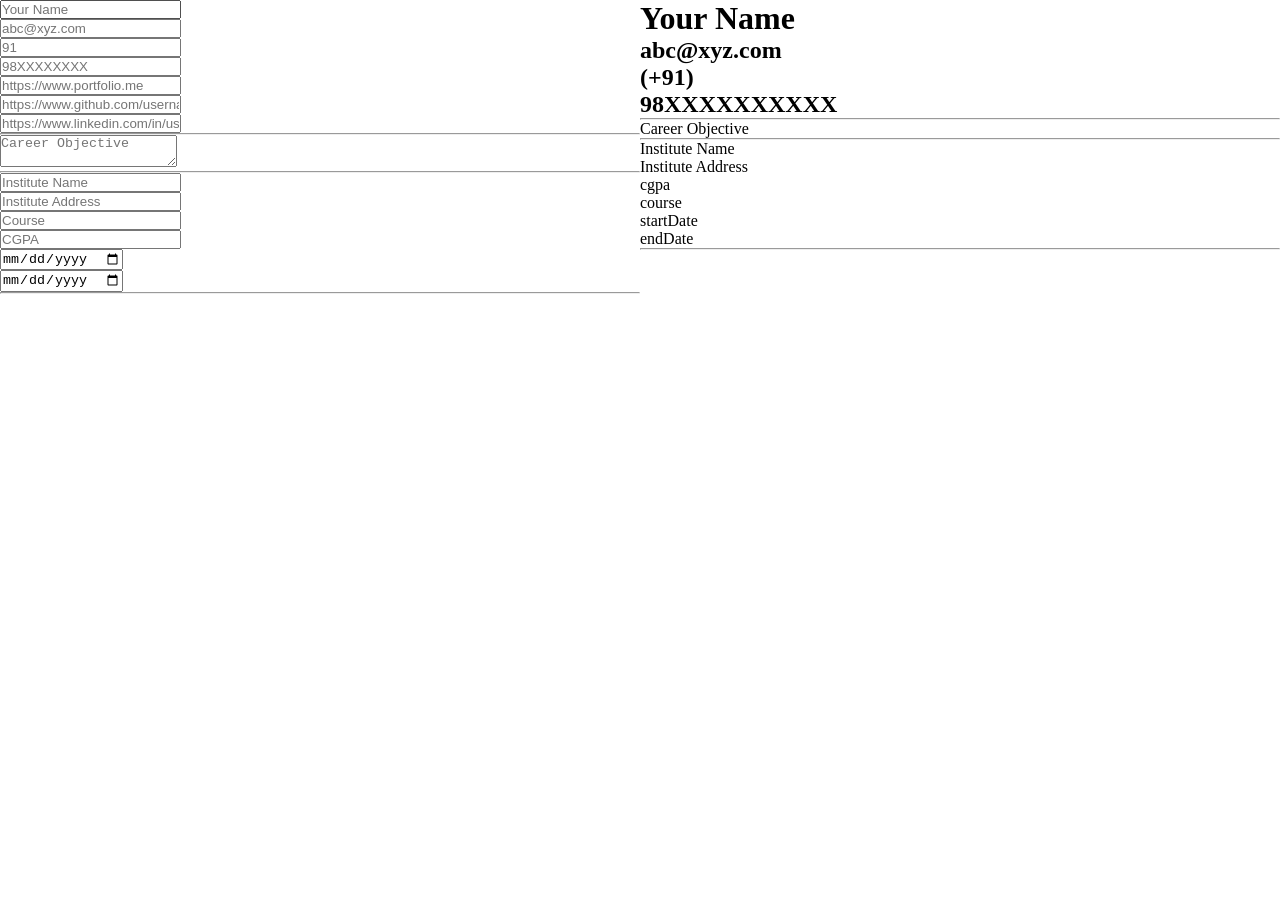
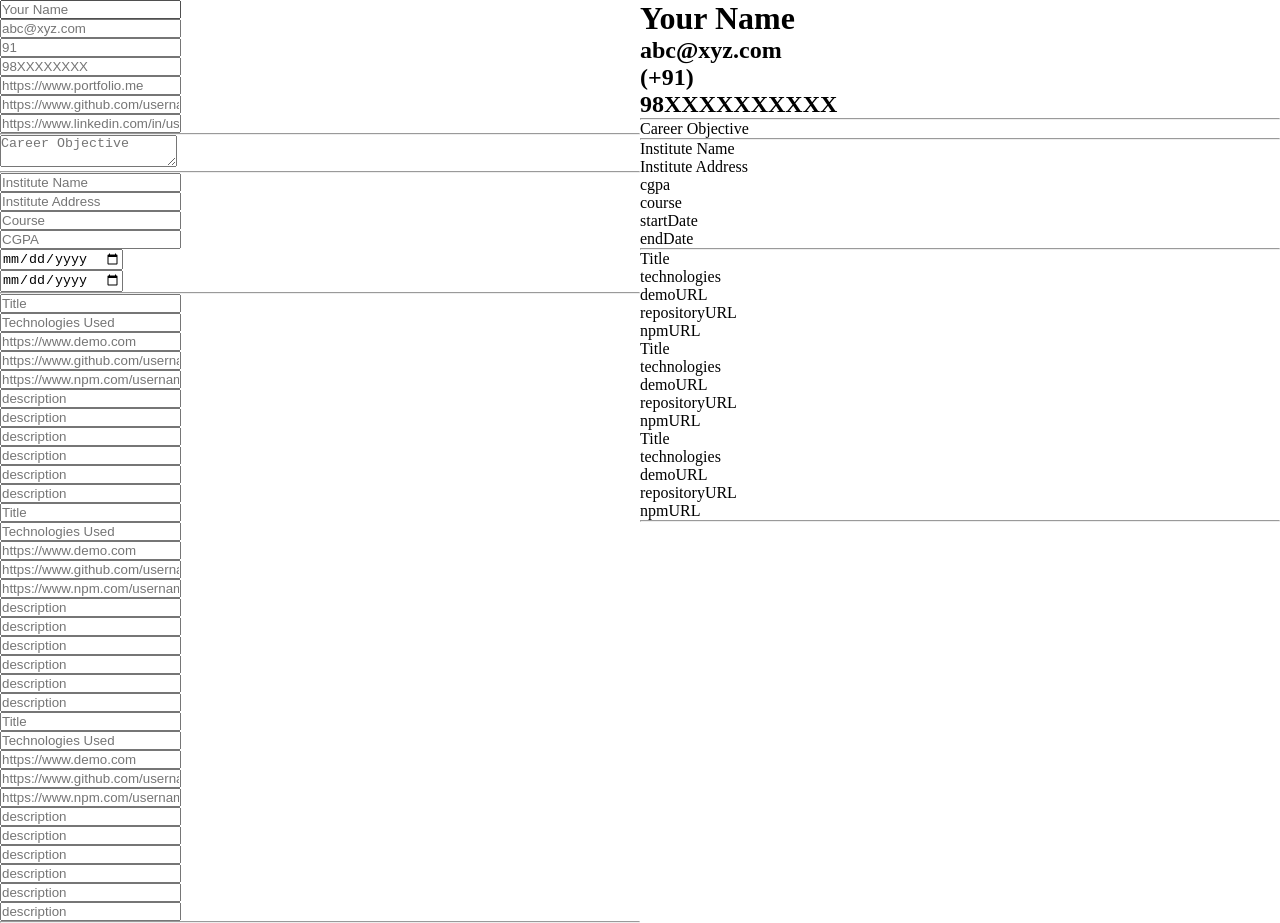
Before and after one commit to karprabha/cv-application, a React (Vite) app: page / in a window 1280 px wide. Before the commit the page ends 800 px from the top, so only its background shows below. Built offline with nearby package versions, Linux system fonts and the light colour scheme.

Commit message:
add project section

```diff
--- a/src/components/Editor.tsx
+++ b/src/components/Editor.tsx
@@ -2,6 +2,7 @@ import { useEffect, useState } from "react";
 import HeaderSection from "./editor/HeaderSectionInput";
 import IntroductionSection from "./editor/IntroductionSectionInput";
 import EducationSection from "./editor/EducationSectionInput";
+import ProjectSection from "./editor/ProjectSectionInput";
 
 type UpdateCVFunction = (key: string, value: any) => void;
 
@@ -13,12 +14,14 @@ const Editor: React.FC<EditorProps> = ({ updateCV }) => {
     const [headerSection, setHeaderSection] = useState({});
     const [introductionSection, setIntroductionSection] = useState({});
     const [educationSection, setEducationSection] = useState({});
+    const [projectSection, setProjectSection] = useState({});
 
     useEffect(() => {
         updateCV("headerSection", headerSection);
         updateCV("introductionSection", introductionSection);
         updateCV("educationSection", educationSection);
-    }, [headerSection, introductionSection, educationSection]);
+        updateCV("projectSection", projectSection);
+    }, [headerSection, introductionSection, educationSection, projectSection]);
 
     const updateHeaderSection = (key: string, value: any) => {
         setHeaderSection((prevHeaderSection) => ({
@@ -41,6 +44,13 @@ const Editor: React.FC<EditorProps> = ({ updateCV }) => {
         }));
     };
 
+    const updateProjectSection = (key: string, value: any) => {
+        setProjectSection((prevProjectSection) => ({
+            ...prevProjectSection,
+            [key]: value,
+        }));
+    };
+
     return (
         <div className="editor">
             <HeaderSection updateHeaderSection={updateHeaderSection} />
@@ -51,6 +61,8 @@ const Editor: React.FC<EditorProps> = ({ updateCV }) => {
             <hr />
             <EducationSection updateEducationSection={updateEducationSection} />
             <hr />
+            <ProjectSection updateProjectSection={updateProjectSection} />
+            <hr />
         </div>
     );
 };
--- a/src/components/Output.tsx
+++ b/src/components/Output.tsx
@@ -1,6 +1,7 @@
 import HeaderSection from "./output/HeaderSectionOutput";
 import IntroductionSection from "./output/IntroductionSectionOutput";
 import EducationSection from "./output/EducationSectionOutput";
+import ProjectSection from "./output/ProjectSectionOutput";
 
 interface CV {
     [key: string]: any;
@@ -21,6 +22,8 @@ const Output: React.FC<OutputProps> = ({ cv }) => {
             <hr />
             <EducationSection educationSection={cv.educationSection || {}} />
             <hr />
+            <ProjectSection projectSection={cv.projectSection || {}} />
+            <hr />
         </div>
     );
 };
--- /dev/null
+++ b/src/components/ProjectInput.tsx
@@ -0,0 +1,105 @@
+import { useEffect, useState } from "react";
+import Input from "./Input";
+
+type updateProjectInputFunction = (key: number, value: any) => void;
+
+interface ProjectInputProps {
+    updateProjectSection: updateProjectInputFunction;
+    projectId: number;
+}
+
+const ProjectInput: React.FC<ProjectInputProps> = ({
+    updateProjectSection,
+    projectId,
+}) => {
+    const [project, setProject] = useState({});
+
+    useEffect(() => {
+        updateProjectSection(projectId, project);
+    }, [project]);
+
+    const updateProject = (key: string, value: any) => {
+        setProject((prevProject) => ({
+            ...prevProject,
+            [key]: value,
+        }));
+    };
+
+    return (
+        <>
+            <Input
+                type="text"
+                keyName="title"
+                placeholder="Title"
+                updateParentSection={updateProject}
+            />
+
+            <Input
+                type="text"
+                keyName="technologies"
+                placeholder="Technologies Used"
+                updateParentSection={updateProject}
+            />
+
+            <Input
+                type="text"
+                keyName="demoURL"
+                placeholder="https://www.demo.com"
+                updateParentSection={updateProject}
+            />
+
+            <Input
+                type="text"
+                keyName="repositoryURL"
+                placeholder="https://www.github.com/username/projectName"
+                updateParentSection={updateProject}
+            />
+
+            <Input
+                type="text"
+                keyName="npmURL"
+                placeholder="https://www.npm.com/username/packageName"
+                updateParentSection={updateProject}
+            />
+
+            <Input
+                type="text"
+                keyName="description1"
+                placeholder="description"
+                updateParentSection={updateProject}
+            />
+            <Input
+                type="text"
+                keyName="description2"
+                placeholder="description"
+                updateParentSection={updateProject}
+            />
+            <Input
+                type="text"
+                keyName="description3"
+                placeholder="description"
+                updateParentSection={updateProject}
+            />
+            <Input
+                type="text"
+                keyName="description4"
+                placeholder="description"
+                updateParentSection={updateProject}
+            />
+            <Input
+                type="text"
+                keyName="description5"
+                placeholder="description"
+                updateParentSection={updateProject}
+            />
+            <Input
+                type="text"
+                keyName="description6"
+                placeholder="description"
+                updateParentSection={updateProject}
+            />
+        </>
+    );
+};
+
+export default ProjectInput;
--- /dev/null
+++ b/src/components/ProjectOutput.tsx
@@ -0,0 +1,27 @@
+interface ProjectOutput {
+    [key: string]: any;
+}
+
+interface ProjectOutputProps {
+    project: ProjectOutput;
+}
+
+const ProjectOutput: React.FC<ProjectOutputProps> = ({ project }) => {
+    return (
+        <>
+            <p>{project.title || "Title"}</p>
+            <p>{project.technologies || "technologies"}</p>
+            <p>{project.demoURL || "demoURL"}</p>
+            <p>{project.repositoryURL || "repositoryURL"}</p>
+            <p>{project.npmURL || "npmURL"}</p>
+            <p>{project.description1}</p>
+            <p>{project.description2}</p>
+            <p>{project.description3}</p>
+            <p>{project.description4}</p>
+            <p>{project.description5}</p>
+            <p>{project.description6}</p>
+        </>
+    );
+};
+
+export default ProjectOutput;
--- /dev/null
+++ b/src/components/editor/ProjectSectionInput.tsx
@@ -0,0 +1,35 @@
+import { useEffect, useState } from "react";
+import ProjectInput from "../ProjectInput";
+
+type updateProjectSectionFunction = (key: string, value: any) => void;
+
+interface ProjectSectionProps {
+    updateProjectSection: updateProjectSectionFunction;
+}
+
+const ProjectSection: React.FC<ProjectSectionProps> = ({
+    updateProjectSection,
+}) => {
+    const [projects, setProjects] = useState([{}, {}, {}]);
+
+    useEffect(() => {
+        updateProjectSection("projects", projects);
+    }, [projects]);
+
+    const updateProjects = (index: number, newValue: any) => {
+        const newProjects = projects.map((value, idx) =>
+            idx === index ? newValue : value
+        );
+        setProjects(newProjects);
+    };
+
+    return (
+        <>
+            <ProjectInput projectId={0} updateProjectSection={updateProjects} />
+            <ProjectInput projectId={1} updateProjectSection={updateProjects} />
+            <ProjectInput projectId={2} updateProjectSection={updateProjects} />
+        </>
+    );
+};
+
+export default ProjectSection;
--- /dev/null
+++ b/src/components/output/ProjectSectionOutput.tsx
@@ -0,0 +1,25 @@
+import ProjectOutput from "../ProjectOutput";
+
+interface ProjectSection {
+    [key: string]: any;
+}
+
+interface ProjectSectionProps {
+    projectSection: ProjectSection;
+}
+
+const ProjectSection: React.FC<ProjectSectionProps> = ({ projectSection }) => {
+    const getParams = (index: number) => {
+        return projectSection.projects ? projectSection.projects[index] : {};
+    };
+
+    return (
+        <>
+            <ProjectOutput project={getParams(0)} />
+            <ProjectOutput project={getParams(1)} />
+            <ProjectOutput project={getParams(2)} />
+        </>
+    );
+};
+
+export default ProjectSection;
```
